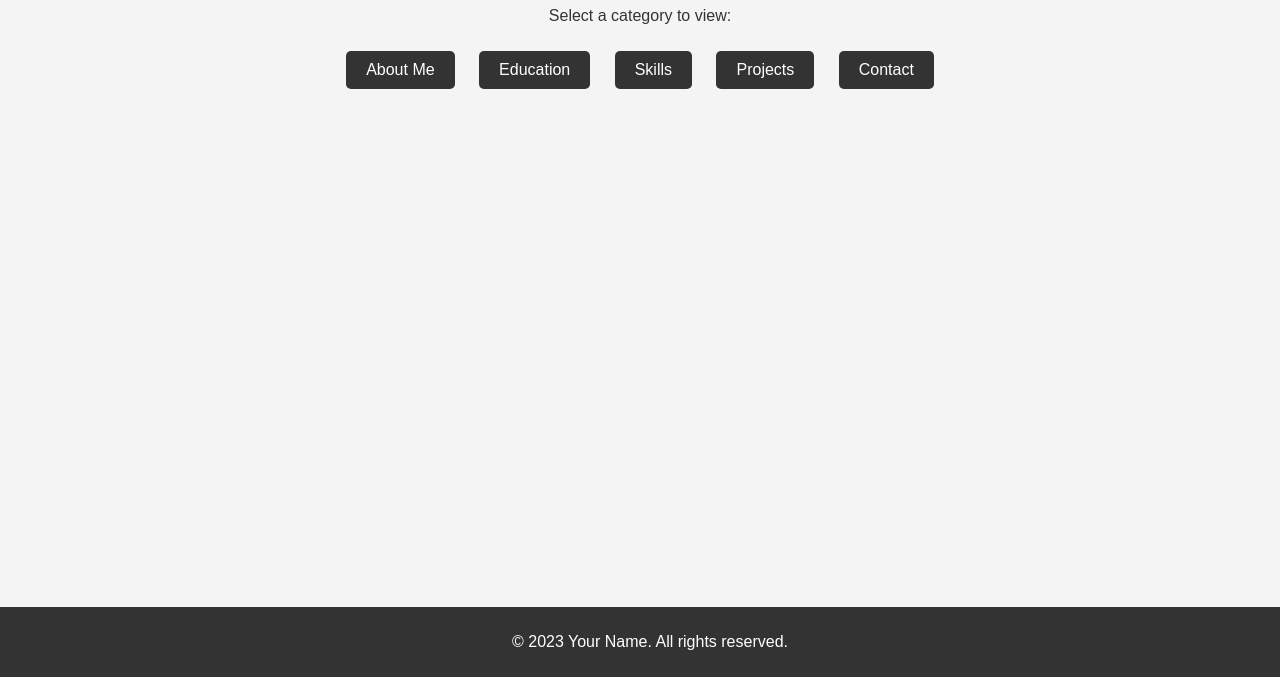
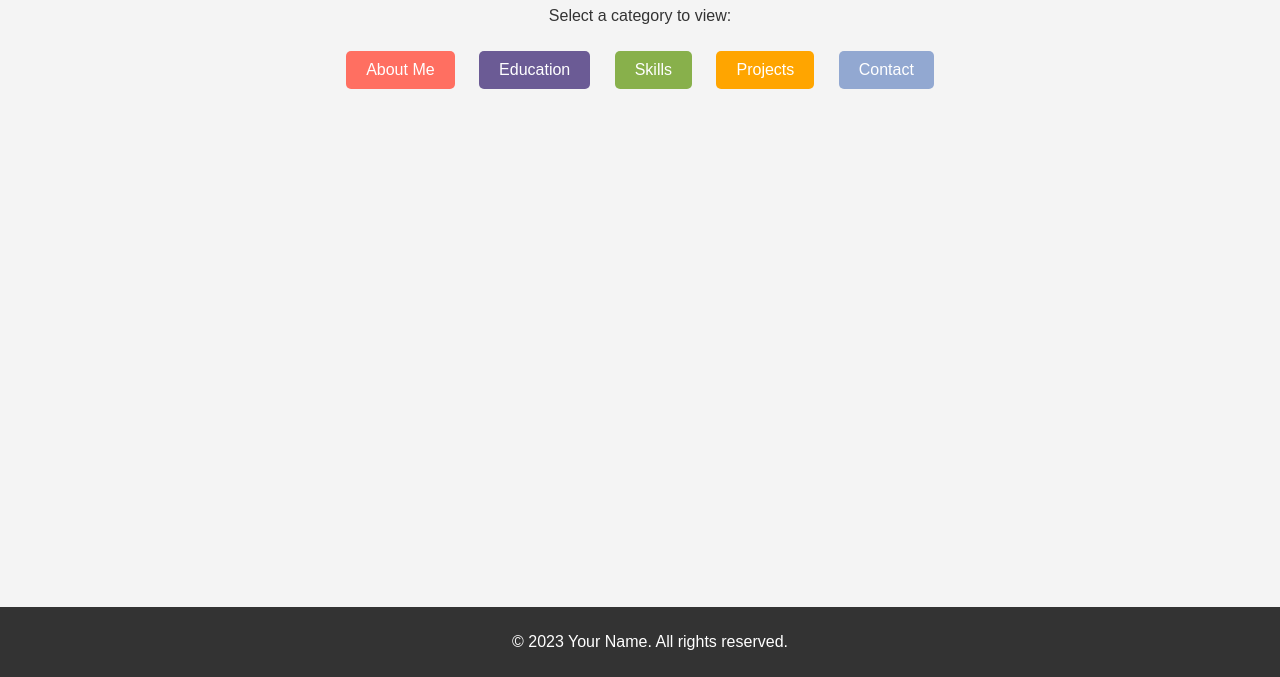
Before and after one commit to alakuntasridhar26/my_portifolio_12, a plain HTML site: page index.html in a window 1280 px wide. Shown: the part 123-800 px from the top of the page. Drawn offline with Linux system fonts and the light colour scheme.

Commit message:
Update index.html

```diff
--- a/index.html
+++ b/index.html
@@ -12,11 +12,11 @@
         <h1>Welcome to My Portfolio</h1>
         <p>Select a category to view:</p>
         <div class="category-buttons">
-            <button onclick="showCategory('about')">About Me</button>
-            <button onclick="showCategory('education')">Education</button>
-            <button onclick="showCategory('skills')">Skills</button>
-            <button onclick="showCategory('projects')">Projects</button>
-            <button onclick="showCategory('contact')">Contact</button>
+            <button onclick="showCategory('about')" style="background-color: #ff6f61;">About Me</button>
+            <button onclick="showCategory('education')" style="background-color: #6b5b95;">Education</button>
+            <button onclick="showCategory('skills')" style="background-color: #88b04b;">Skills</button>
+            <button onclick="showCategory('projects')" style="background-color: #ffa500;">Projects</button>
+            <button onclick="showCategory('contact')" style="background-color: #92a8d1;">Contact</button>
         </div>
     </div>
 
```
